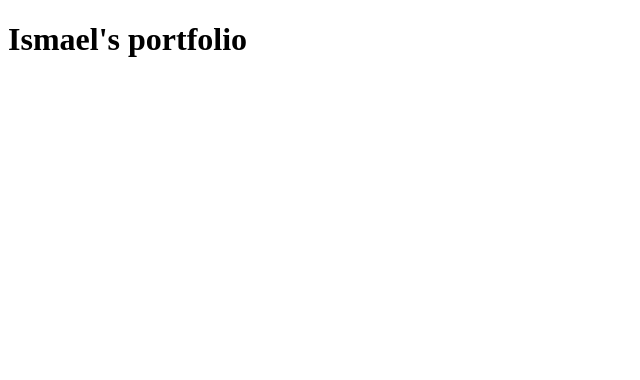
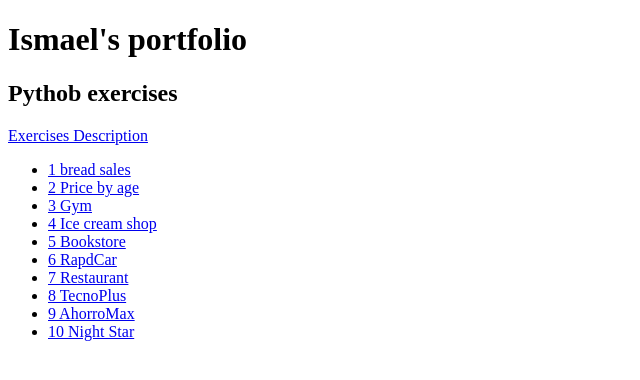
Before and after one commit to Ismael-Vasco/Portfolio_C6, a plain HTML site: page index.html in a window 1280 px wide. Shown: the whole page, without its empty margins (0-640 px from the left). Drawn offline with Linux system fonts and the light colour scheme.

Commit message:
Added Urls

```diff
--- a/index.html
+++ b/index.html
@@ -7,5 +7,22 @@
 </head>
 <body>
     <h1>Ismael's portfolio</h1>
+
+    <div>
+        <h2>Pythob exercises</h2>
+        <a href="https://gist.github.com/andrescortesdev/4d47a7660779df718b5f58550eb8d680">Exercises Description</a>
+        <ul>
+            <li><a href="https://github.com/Ismael-Vasco/m1_python_10_exercises/blob/main/1_bread_sales.py">1 bread sales</a></li>
+            <li><a href="https://github.com/Ismael-Vasco/m1_python_10_exercises/blob/main/2_Price_by_Age.py">2 Price by age</a></li>
+            <li><a href="https://github.com/Ismael-Vasco/m1_python_10_exercises/blob/main/3_Gym.py">3 Gym</a></li>
+            <li><a href="https://github.com/Ismael-Vasco/m1_python_10_exercises/blob/main/4_Ice_Cream_Shop.py">4 Ice cream shop</a></li>
+            <li><a href="https://github.com/Ismael-Vasco/m1_python_10_exercises/blob/main/5_Bookstore.py">5 Bookstore</a></li>
+            <li><a href="https://github.com/Ismael-Vasco/m1_python_10_exercises/blob/main/6_RapidCar.py">6 RapdCar</a></li>
+            <li><a href="https://github.com/Ismael-Vasco/m1_python_10_exercises/blob/main/7_Restaurant.py">7 Restaurant</a></li>
+            <li><a href="https://github.com/Ismael-Vasco/m1_python_10_exercises/blob/main/8_TecnoPlus.py">8 TecnoPlus</a></li>
+            <li><a href="https://github.com/Ismael-Vasco/m1_python_10_exercises/blob/main/9_AhorroMax.py">9 AhorroMax</a></li>
+            <li><a href="https://github.com/Ismael-Vasco/m1_python_10_exercises/blob/main/10_Night_Star.py">10 Night Star</a></li>
+        </ul>
+    </div>
 </body>
 </html>
```
